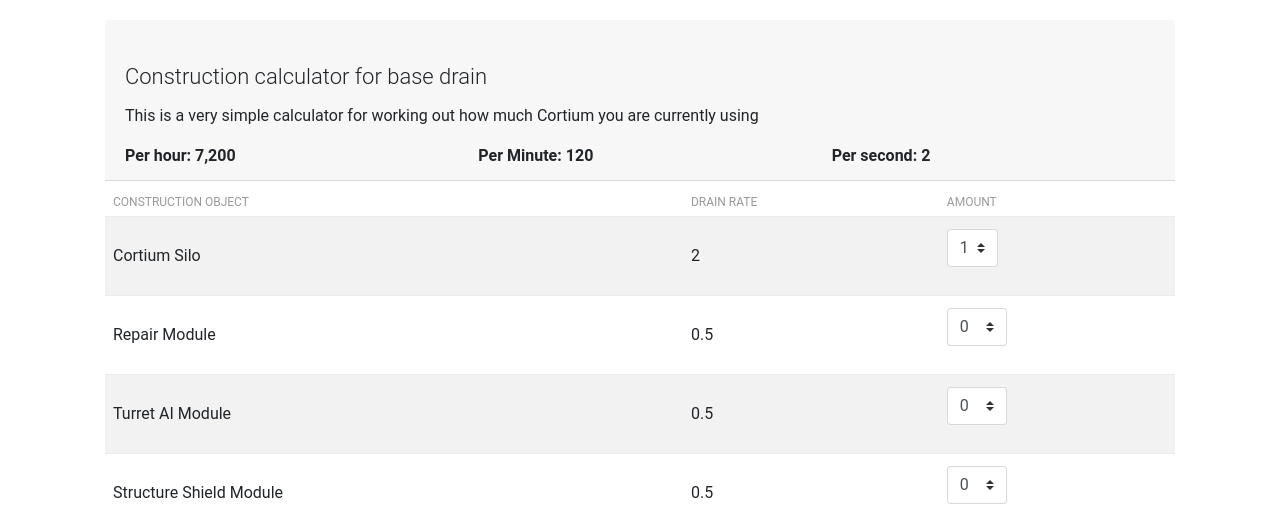
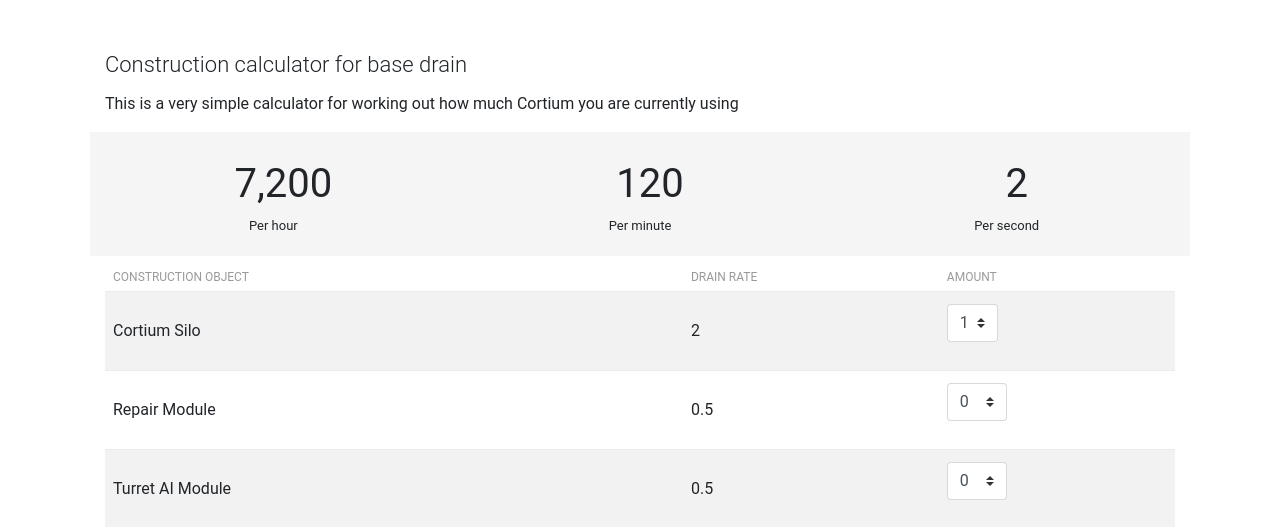
Before and after one commit to ShaneCunn/ConstructionCal, a PHP site: page / in a window 1280 px wide. Shown: the top 527 px of the page. Run offline with PHP 8.4, Linux system fonts and the light colour scheme; some libraries are stand-ins or nearby versions.

Commit message:
updated styling

```diff
--- a/assets/js/custom.js
+++ b/assets/js/custom.js
@@ -1,14 +1,18 @@
+/*window.onbeforeunload = function () {
+    return "Data will be lost if you leave the page, are you sure?";
+};*/
+
 calc_total();
 
 $(".custom-select").on('change', function () {
 
-    var parent = $(this).closest('tr');
-    var price = parseFloat($('.valueAmount', parent).text());
-    var choose = parseFloat($('.custom-select', parent).val());
+    const parent = $(this).closest('tr');
+    const price = parseFloat($('.valueAmount', parent).text());
+    const choose = parseFloat($('.custom-select', parent).val());
 
     $('.subtotal', parent).text(choose * price);
     calc_total();
-})
+});
 
 
 function formatMoney(n, c, d, t) {
@@ -23,13 +27,13 @@ function formatMoney(n, c, d, t) {
 };
 
 function calc_total() {
-    var sum = 0;
-    var parent = $(this).closest('tr');
+    let sum = 0;
+
     $('.subtotal').each(function () {
         sum += parseFloat($(this).text());
-        $('.fulltotal').text("Per second: " + sum);
-        $('.perminute').text('Per Minute: ' + formatMoney(sum * 60));
-        $('.perhour').text("Per hour: " + formatMoney(sum * 60 * 60));
+        $('.fulltotal').text(sum);
+        $('.perminute').text(formatMoney(sum * 60));
+        $('.perhour').text(formatMoney(sum * 60 * 60));
 
     })
 }
--- a/composer.json
+++ b/composer.json
@@ -11,6 +11,7 @@
   ],
   "require": {
     "twbs/bootstrap": "^4.1",
-    "components/jquery": "^3.3"
+    "components/jquery": "^3.3",
+    "ext-json": "*"
   }
 }
--- a/index.php
+++ b/index.php
@@ -26,11 +26,38 @@ $title = "Construction calculator for base drain"
     <link href="assets/css/light-bootstrap-dashboard.css?v=2.0.1" rel="stylesheet"/>
     <!-- CSS Just for demo purpose, don't include it in your project -->
     <link href="assets/css/demo.css" rel="stylesheet"/>
+    <link rel="stylesheet" href="https://use.fontawesome.com/releases/v5.4.1/css/all.css"
+          integrity="sha384-5sAR7xN1Nv6T6+dT2mhtzEpVJvfS3NScPQTrOxhwjIuvcA67KV2R5Jz6kr4abQsz" crossorigin="anonymous">
     <style>
         .hidden {
             display: none;
             visibility: hidden;
         }
+
+        .counter {
+            background-color: #f5f5f5;
+            padding: 20px 0;
+           /* border-radius: 5px;*/
+        }
+
+        .count-title {
+            font-size: 40px;
+            font-weight: normal;
+            margin-top: 10px;
+            margin-bottom: 0;
+            text-align: center;
+            margin-left: 20px;
+        }
+
+        .count-text {
+            font-size: 13px;
+            font-weight: normal;
+            margin-top: 10px;
+            margin-bottom: 0;
+            text-align: center;
+        }
+
+
     </style>
     <title><?= $title ?></title>
 </head>
@@ -41,18 +68,33 @@ $title = "Construction calculator for base drain"
         <div class="card-body table-full-width table-responsive">
             <table class="table table-hover table-striped">
 
-                <div class="card-header ">
-                    <h4 class="card-title"><?= $title ?></h4>
 
-                    <p class="card-category">This is a very simple calculator for working out how much Cortium you are
-                        currently using</p>
-                    <div class="row">
-                        <div class="col perhour font-weight-bold">10</div>
-                        <div class="col perminute font-weight-bold">0</div>
-                        <div class="col fulltotal font-weight-bold">0</div>
-                    </div>
+                <h4 class="card-title"><?= $title ?></h4>
+
+                <p class="card-category">This is a very simple calculator for working out how much Cortium you are
+                    currently using</p>
+
+                <div class="row text-center">
+
+
+                        <div class="col counter">
+                            <h2 class="perhour timer count-title count-number"></h2>
+                            <p class="count-text">Per hour</p>
+                        </div>
+
+                        <div class="col counter">
+                            <h2 class="perminute timer count-title count-number"></h2>
+                            <p class="count-text ">Per minute</p>
+                        </div>
+
+                        <div class="col counter">
+                            <h2 class="fulltotal timer count-title count-number"></h2>
+                            <p class="count-text ">Per second</p>
+                        </div>
+
 
                 </div>
+
                 <thead>
                 <tr>
                     <th>Construction Object</th>
@@ -69,8 +111,8 @@ $title = "Construction calculator for base drain"
                         <div class="input-group mb-3">
                             <select class="custom-select" id="inputGroupSelect01">
 
-                                <option value="0" class="qty">1</option>
-                                <option value="1" class="qty">1</option>
+
+                                <option value="1" class="qty" selected>1</option>
                         </div>
                     </td>
                     <td class="subtotal hidden">2</td>
```
